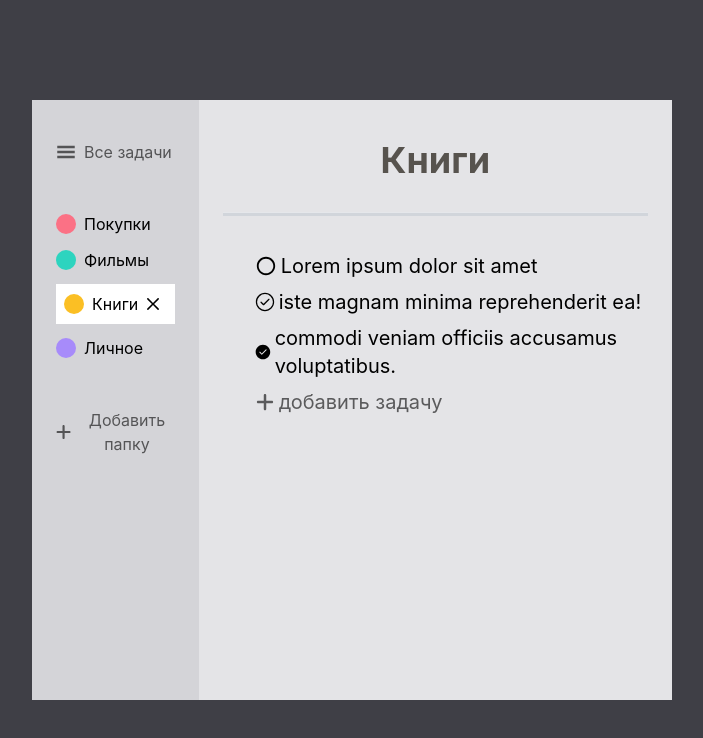
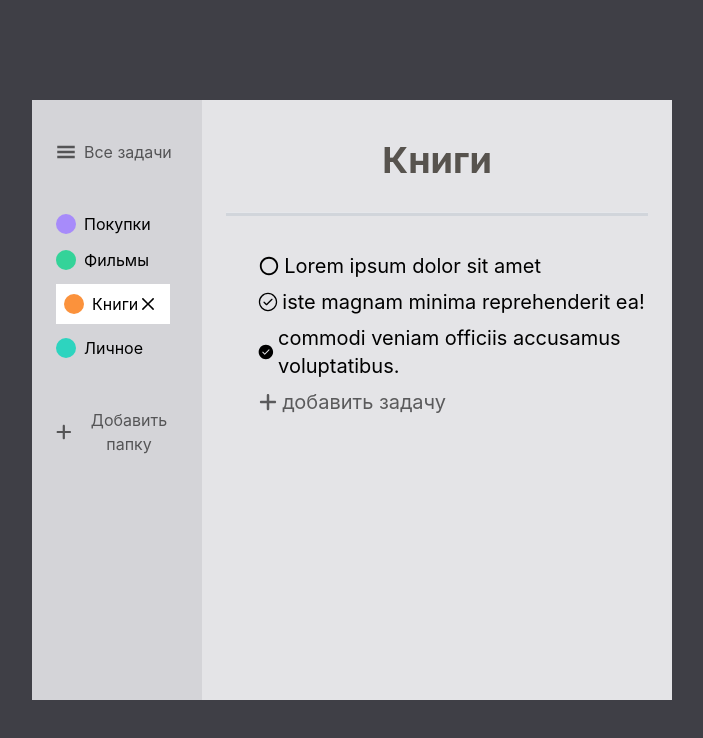
Before and after one commit to TwiDef/manatask, a React (Create React App) app: page / in a window 1280 px wide. Shown: the top 738 px of the page, without its empty margins (288-991 px from the left). Built offline with nearby package versions, Linux system fonts and the light colour scheme.

Commit message:
add new folder/set active folder done

```diff
--- a/src/components/popup/Popup.jsx
+++ b/src/components/popup/Popup.jsx
@@ -1,11 +1,27 @@
 import React, { useState } from 'react';
-import { useSelector } from 'react-redux';
+import { useSelector, useDispatch } from 'react-redux';
+import { addToList } from '../../redux/slices/taskSlice';
 import './Popup.scss';
 
 const Popup = ({ setPopupActive }) => {
-    const { colors } = useSelector(state => state.task_data)
+    const dispatch = useDispatch()
+    const { colors, lists } = useSelector(state => state.task_data)
     const [folderName, setFolderName] = useState('')
     const [selectedColor, setSelectedColor] = useState(null)
+
+    const addFolder = () => {
+        if (!folderName || !selectedColor) return
+
+        dispatch(addToList({
+            id: [...lists].slice(-1)[0].id + 1,
+            active: false,
+            name: folderName,
+            colorId: selectedColor
+        }))
+        setSelectedColor(null)
+        setFolderName('')
+        setPopupActive(false)
+    }
 
     return (
         <div className='popup p-4 z-10 bg-white absolute bottom-16 left-24'>
@@ -25,6 +41,7 @@ const Popup = ({ setPopupActive }) => {
                 })}
             </div>
             <button
+                onClick={addFolder}
                 className='add-btn w-full mt-3 py-1 text-cyan-50 bg-lime-600'>
                 Добавить
             </button>
--- a/src/components/sidebar/Sidebar.jsx
+++ b/src/components/sidebar/Sidebar.jsx
@@ -1,12 +1,18 @@
 import React, { useState } from 'react';
-import { useSelector } from 'react-redux';
+import { useSelector, useDispatch } from 'react-redux';
+import { setActiveList } from './../../redux/slices/taskSlice';
 import Popup from '../popup/Popup';
 
 import './Sidebar.scss';
 
 const Sidebar = () => {
+    const dispatch = useDispatch()
     const [popupActive, setPopupActive] = useState(false)
     const { lists, colors } = useSelector(state => state.task_data)
+
+    const onSetActiveList = (list) => {
+        dispatch(setActiveList(list))
+    }
 
     return (
         <aside className='sidebar w-1/3 bg-zinc-300 px-6 pt-10 pb-4 flex flex-col gap-12'>
@@ -19,10 +25,13 @@ const Sidebar = () => {
             <ul className='list flex flex-col gap-3 overflow-y-auto'>
                 {lists.map((list, i) => {
                     return (
-                        <li key={i} className={`listItem flex justify-between ${list.active ? 'active' : null}`}>
+                        <li
+                            onClick={() => onSetActiveList(list)}
+                            key={i}
+                            className={`listItem mr-2 flex justify-between ${list.active ? 'active' : null}`}>
                             <div className='flex items-center gap-2'>
                                 <span
-                                    className={`color rounded-full ${(colors[list.colorId].color)}`}>
+                                    className={`color rounded-full ${(colors[list.colorId - 1].color)}`}>
                                 </span>
                                 {list.name}
                             </div>
--- a/src/redux/slices/taskSlice.js
+++ b/src/redux/slices/taskSlice.js
@@ -9,9 +9,19 @@ export const taskSlice = createSlice({
         colors: [...data.colors]
     },
     reducers: {
-
+        addToList: (state, action) => {
+            state.lists.push(action.payload)
+        },
+        setActiveList: (state, action) => {
+            state.lists.forEach(list => {
+                list.active = false
+            })
+            state.lists.filter(list => {
+                return list.id === action.payload.id ? list.active = true : null
+            })
+        }
     }
 })
 
-export const { } = taskSlice.actions
+export const { addToList, setActiveList } = taskSlice.actions
 export default taskSlice.reducer
```
